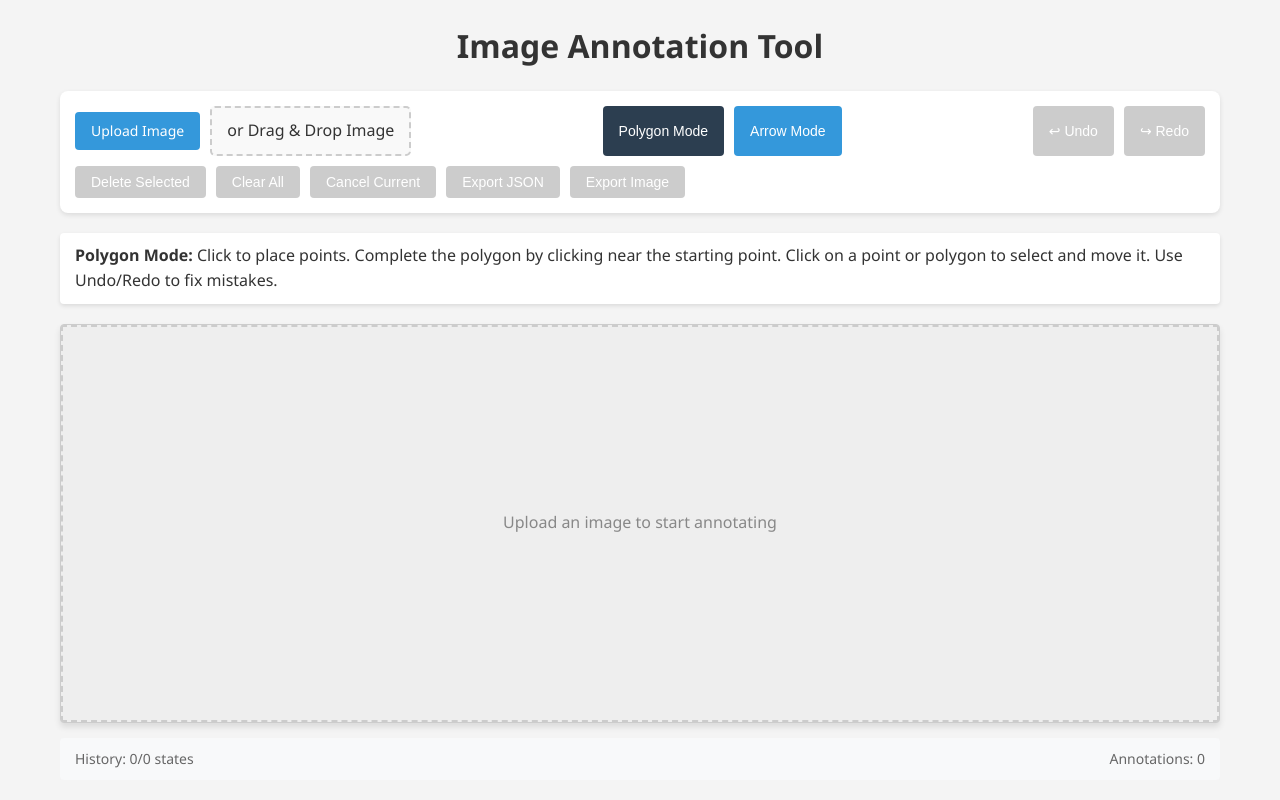
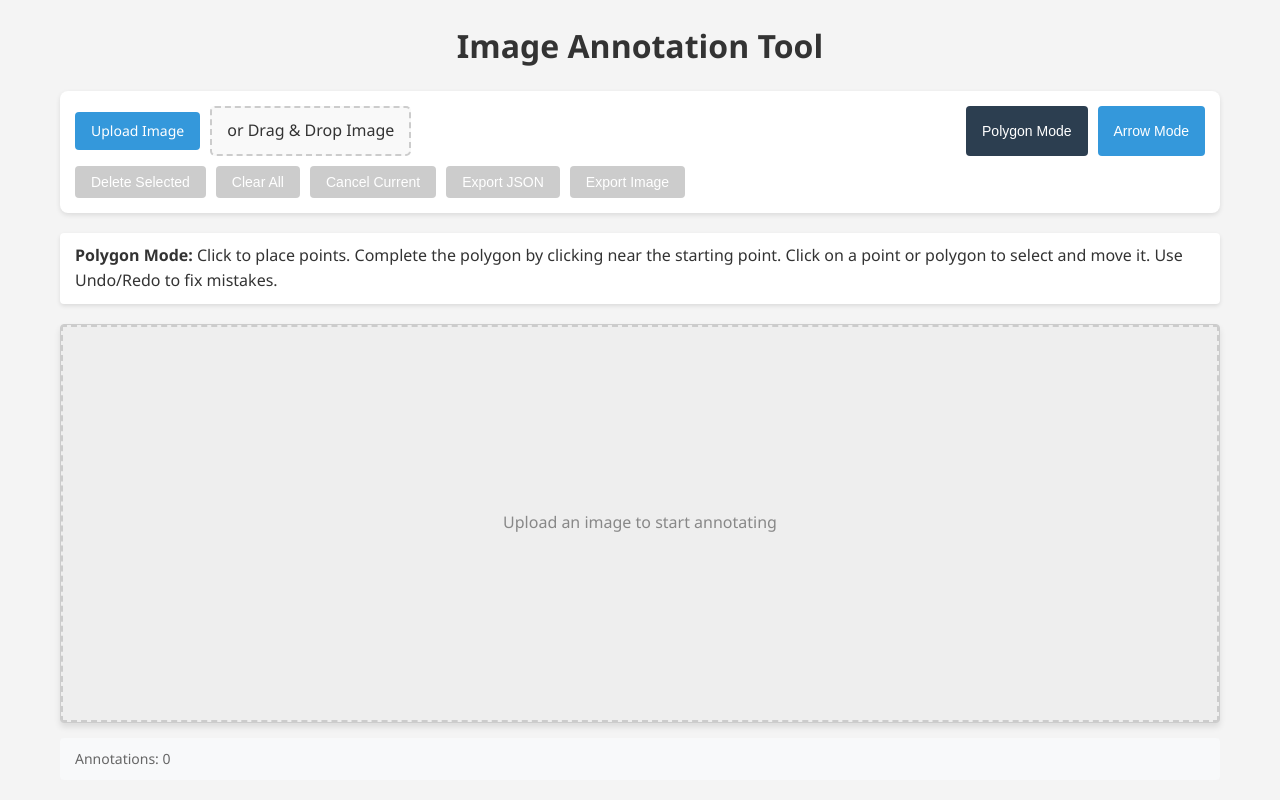
Before and after one commit to dhruvgaloriya/image-annotation, a React (Vite) app: page / in a window 1280 px wide. Built offline with nearby package versions, Linux system fonts and the light colour scheme.

Commit message:
fix: undo and redo functionality

```diff
--- a/src/App.jsx
+++ b/src/App.jsx
@@ -2,7 +2,6 @@ import React from "react";
 import MainLayout from "./components/templates/MainLayout/MainLayout";
 import useAnnotation from "./hooks/useAnnotation";
 import useCanvas from "./hooks/useCanvas";
-import useHistory from "./hooks/useHistory";
 import useImage from "./hooks/useImage";
 
 function App() {
@@ -29,13 +28,6 @@ function App() {
     handleClearAll,
     handleCancelAnnotation,
   } = useAnnotation();
-
-  // Undo/Redo functionality
-  const { history, historyIndex, handleUndo, handleRedo } = useHistory(
-    annotations,
-    setAnnotations,
-    setSelectedAnnotation
-  );
 
   // Canvas drawing and interaction
   const {
@@ -74,10 +66,6 @@ function App() {
       handleDragOver={handleDragOver}
       handleDrop={handleDrop}
       setMode={setMode}
-      handleUndo={handleUndo}
-      handleRedo={handleRedo}
-      historyIndex={historyIndex}
-      history={history}
       handleDelete={handleDelete}
       selectedAnnotation={selectedAnnotation}
       annotations={annotations}
--- a/src/components/organisms/StatusBar/StatusBar.jsx
+++ b/src/components/organisms/StatusBar/StatusBar.jsx
@@ -1,12 +1,9 @@
 import React from "react";
 import "./StatusBar.css";
 
-const StatusBar = ({ historyIndex, history, annotations }) => {
+const StatusBar = ({ annotations }) => {
   return (
     <div className="status-bar">
-      <div className="history-status">
-        History: {historyIndex + 1}/{history.length} states
-      </div>
       <div className="annotation-count">Annotations: {annotations.length}</div>
     </div>
   );
--- a/src/components/organisms/Toolbar/Toolbar.jsx
+++ b/src/components/organisms/Toolbar/Toolbar.jsx
@@ -1,9 +1,8 @@
 import React from "react";
+import DragDropArea from "../../atoms/DragDropArea/DragDropArea";
 import FileInput from "../../atoms/FileInput/FileInput";
-import DragDropArea from "../../atoms/DragDropArea/DragDropArea";
+import ActionButtons from "../../molecules/ActionButtons/ActionButtons";
 import ModeSelector from "../../molecules/ModeSelector/ModeSelector";
-import HistoryControls from "../../molecules/HistoryControls/HistoryControls";
-import ActionButtons from "../../molecules/ActionButtons/ActionButtons";
 import "./Toolbar.css";
 
 const Toolbar = ({
@@ -12,10 +11,6 @@ const Toolbar = ({
   handleDrop,
   mode,
   setMode,
-  handleUndo,
-  handleRedo,
-  historyIndex,
-  history,
   handleDelete,
   selectedAnnotation,
   annotations,
@@ -34,14 +29,6 @@ const Toolbar = ({
       </div>
 
       <ModeSelector mode={mode} setMode={setMode} />
-
-      <HistoryControls
-        handleUndo={handleUndo}
-        handleRedo={handleRedo}
-        historyIndex={historyIndex}
-        history={history}
-      />
-
       <ActionButtons
         handleDelete={handleDelete}
         selectedAnnotation={selectedAnnotation}
--- a/src/hooks/useHistory.js
+++ /dev/null
@@ -1,46 +0,0 @@
-import { useState, useEffect } from "react";
-
-const useHistory = (annotations, setAnnotations, setSelectedAnnotation) => {
-  const [history, setHistory] = useState([]);
-  const [historyIndex, setHistoryIndex] = useState(-1);
-
-  useEffect(() => {
-    if (annotations.length === 0 && history.length === 0) return;
-
-    if (historyIndex < history.length - 1) {
-      setHistory(history.slice(0, historyIndex + 1));
-    }
-
-    const annotationsCopy = JSON.parse(JSON.stringify(annotations));
-    setHistory([...history.slice(0, historyIndex + 1), annotationsCopy]);
-    setHistoryIndex(historyIndex + 1);
-  }, [annotations]);
-
-  const handleUndo = () => {
-    if (historyIndex > 0) {
-      const newIndex = historyIndex - 1;
-      setHistoryIndex(newIndex);
-      setAnnotations(JSON.parse(JSON.stringify(history[newIndex])));
-    } else if (historyIndex === 0) {
-      setHistoryIndex(-1);
-      setAnnotations([]);
-    }
-  };
-
-  const handleRedo = () => {
-    if (historyIndex < history.length - 1) {
-      const newIndex = historyIndex + 1;
-      setHistoryIndex(newIndex);
-      setAnnotations(JSON.parse(JSON.stringify(history[newIndex])));
-    }
-  };
-
-  return {
-    history,
-    historyIndex,
-    handleUndo,
-    handleRedo,
-  };
-};
-
-export default useHistory;
```
